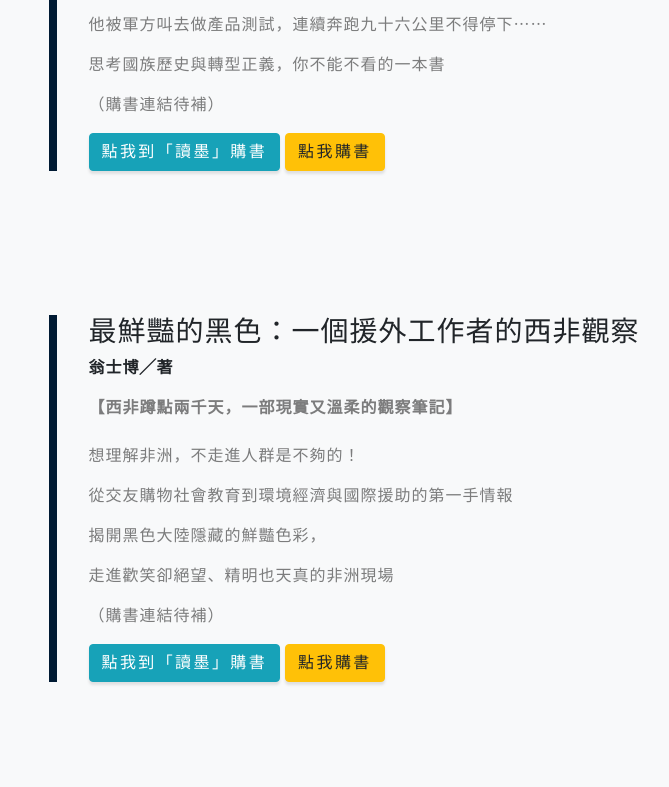
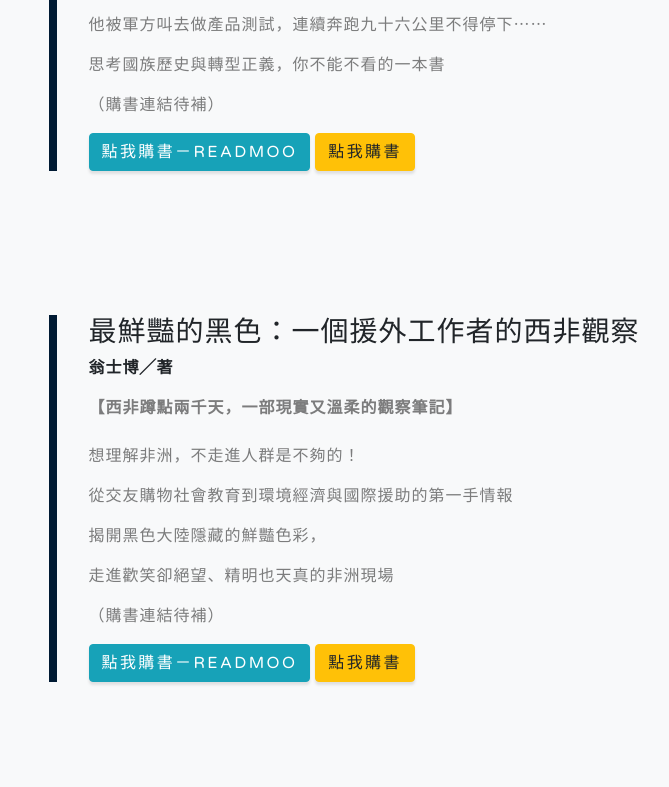
Before and after one commit to calumleung/opinion.cw-booksale, a website with bundled scripts: page index.html in a window 1280 px wide. Shown: the part 1856-2643 px from the top of the page, 499-1168 px from the left. Built offline with nearby package versions, Linux system fonts and the light colour scheme; a web font is replaced by a local one.

Commit message:
button updated

```diff
--- a/index.html
+++ b/index.html
@@ -85,7 +85,7 @@
         <p class="text-black-50 mb-3">他被軍方叫去做產品測試，連續奔跑九十六公里不得停下⋯⋯</p>
         <p class="text-black-50 mb-3">思考國族歷史與轉型正義，你不能不看的一本書</p>
         <p class="text-black-50 mb-3">（購書連結待補）</p>
-        <a href="https://readmoo.com/book/210099745000101" target="_blank"><button type="button" class="btn btn-info">點我到「讀墨」購書</button></a>
+        <a href="https://readmoo.com/book/210099745000101" target="_blank"><button type="button" class="btn btn-info">點我購書－Readmoo</button></a>
         <button type="button" class="btn btn-warning">點我購書</button>
       </div>
     </div>
@@ -105,7 +105,7 @@
           <p class="text-black-50 mb-3">揭開黑色大陸隱藏的鮮豔色彩，</p>
           <p class="text-black-50 mb-3">走進歡笑卻絕望、精明也天真的非洲現場</p>
           <p class="text-black-50 mb-3">（購書連結待補）</p>
-          <a href="https://readmoo.com/book/210099746000101" target="_blank"><button type="button" class="btn btn-info">點我到「讀墨」購書</button></a>
+          <a href="https://readmoo.com/book/210099746000101" target="_blank"><button type="button" class="btn btn-info">點我購書－Readmoo</button></a>
           <button type="button" class="btn btn-warning">點我購書</button>
       </div>
     </div>
```
